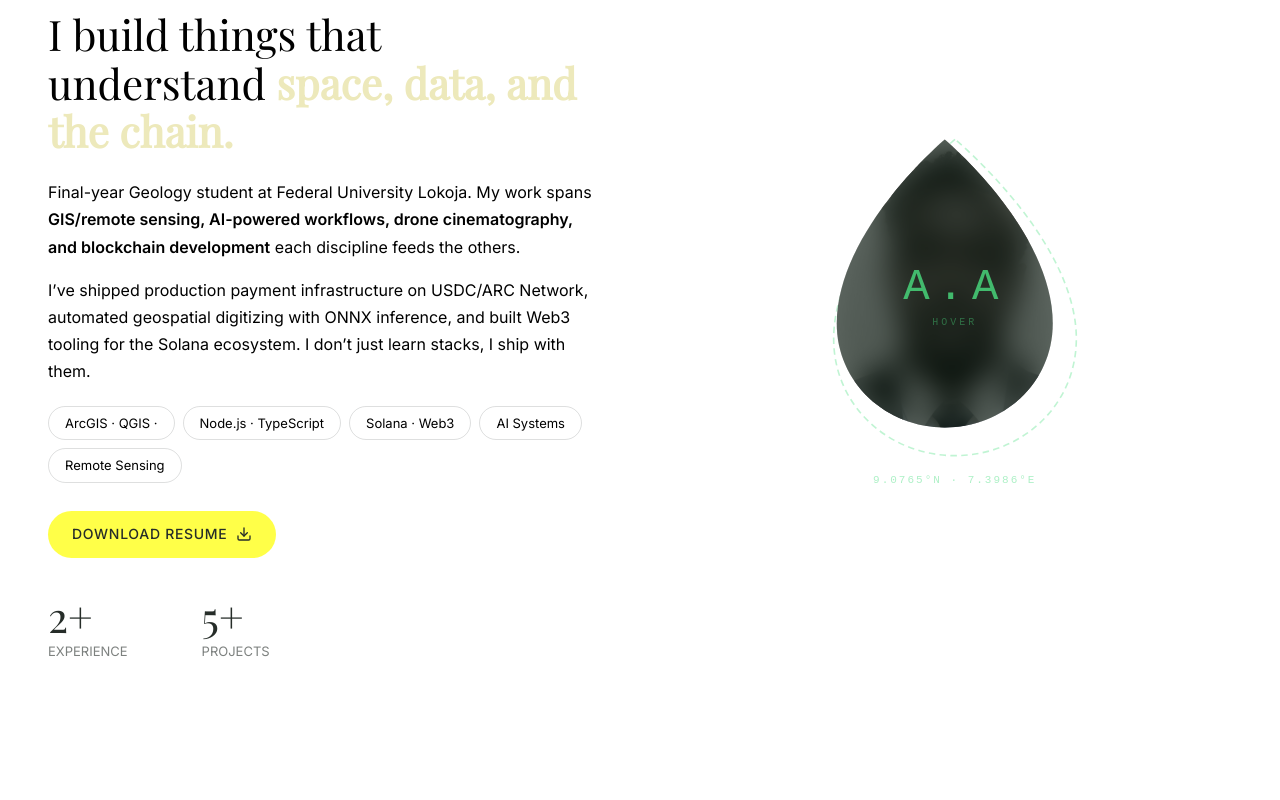
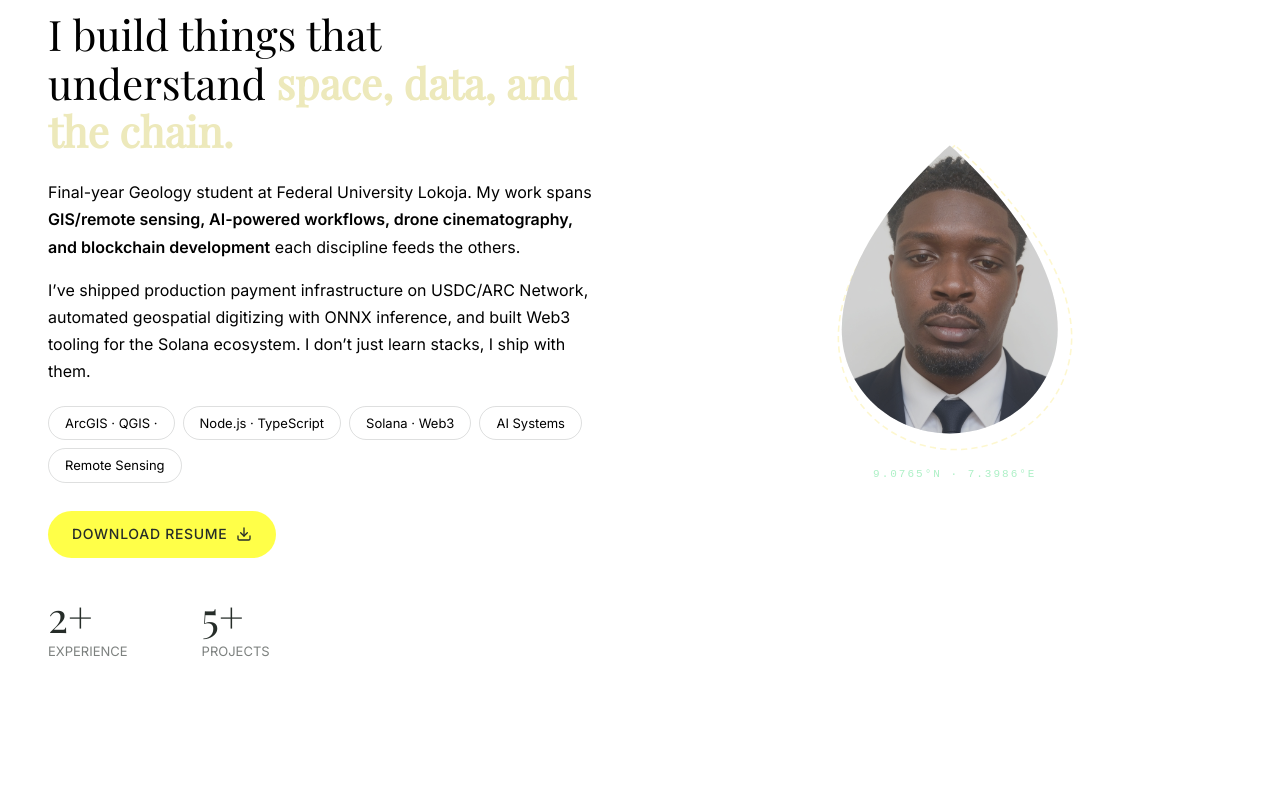
Before and after one commit to Aeyorl/Ayomide, a Next.js app: page / in a window 1280 px wide. Shown: the part 980-1780 px from the top of the page. Built offline with nearby package versions, Linux system fonts and the light colour scheme.

Commit message:
feat: increase water droplet size and remove initials and hover text overlay

```diff
--- a/components/About.js
+++ b/components/About.js
@@ -69,7 +69,7 @@ export default function About() {
             alt="Ayomide Apeh"
             initials="A.A"
             coordinates="9.0765°N · 7.3986°E"
-            width={260}
+            width={250}
           />
         </div>
       </div>
--- a/components/WaterdropPhoto.jsx
+++ b/components/WaterdropPhoto.jsx
@@ -12,7 +12,6 @@
  *   <WaterdropPhoto
  *     src="/profile.jpg"
  *     alt="Ayomide Apeh"
- *     initials="A.A"
  *     coordinates="9.0765°N · 7.3986°E"
  *   />
  *
@@ -36,7 +35,7 @@ export default function WaterdropPhoto({
   alt = "Profile photo",
   initials = "A.A",
   coordinates = "9.0765°N · 7.3986°E",
-  width = 260,
+  width = 4,
   className = "",
 }) {
   const height = Math.round(width * 1.25);
@@ -69,7 +68,7 @@ export default function WaterdropPhoto({
           <path
             d={DROP_RING_PATH}
             fill="none"
-            stroke="rgba(74,222,128,0.35)"
+            stroke="rgba(248, 232, 117, 0.35)"
             strokeWidth="1.5"
             strokeDasharray="6 4"
           />
@@ -106,24 +105,6 @@ export default function WaterdropPhoto({
           }}
         />
 
-        {/* Initials + hint — visible through frost, fades on hover */}
-        <div
-          className="waterdrop-initials"
-          style={{
-            position: "absolute",
-            inset: 0,
-            zIndex: 4,
-            display: "flex",
-            flexDirection: "column",
-            alignItems: "center",
-            justifyContent: "center",
-            gap: "6px",
-            pointerEvents: "none",
-          }}
-        >
-          <span className="waterdrop-initials-text">{initials}</span>
-          <small className="waterdrop-hint">hover</small>
-        </div>
       </div>
 
       {/* Coordinate label */}
@@ -154,37 +135,15 @@ export default function WaterdropPhoto({
 
         /* Frosted glass */
         .waterdrop-frost {
-          background: rgba(4, 20, 10, 0.58);
-          backdrop-filter: blur(14px) saturate(0.25) brightness(0.85);
-          -webkit-backdrop-filter: blur(14px) saturate(0.25) brightness(0.85);
+          background: rgba(148, 148, 148, 0.22);
+          backdrop-filter: blur(px) saturate(1) brightness(1);
+          -webkit-backdrop-filter: blur(3px) saturate(1) brightness(1);
           transition: opacity 0.7s cubic-bezier(0.4, 0, 0.2, 1);
         }
         .waterdrop-outer:hover .waterdrop-frost {
           opacity: 0;
         }
 
-        /* Initials */
-        .waterdrop-initials {
-          transition: opacity 0.5s ease;
-        }
-        .waterdrop-outer:hover .waterdrop-initials {
-          opacity: 0;
-        }
-        .waterdrop-initials-text {
-          font-size: clamp(32px, 5vw, 44px);
-          font-weight: 500;
-          color: rgba(74, 222, 128, 0.8);
-          letter-spacing: 8px;
-          font-family: 'JetBrains Mono', monospace;
-          line-height: 1;
-        }
-        .waterdrop-hint {
-          font-size: 10px;
-          color: rgba(74, 222, 128, 0.4);
-          letter-spacing: 3px;
-          font-family: 'JetBrains Mono', monospace;
-          text-transform: uppercase;
-        }
 
         /* Coordinate label */
         .waterdrop-coords {
```
